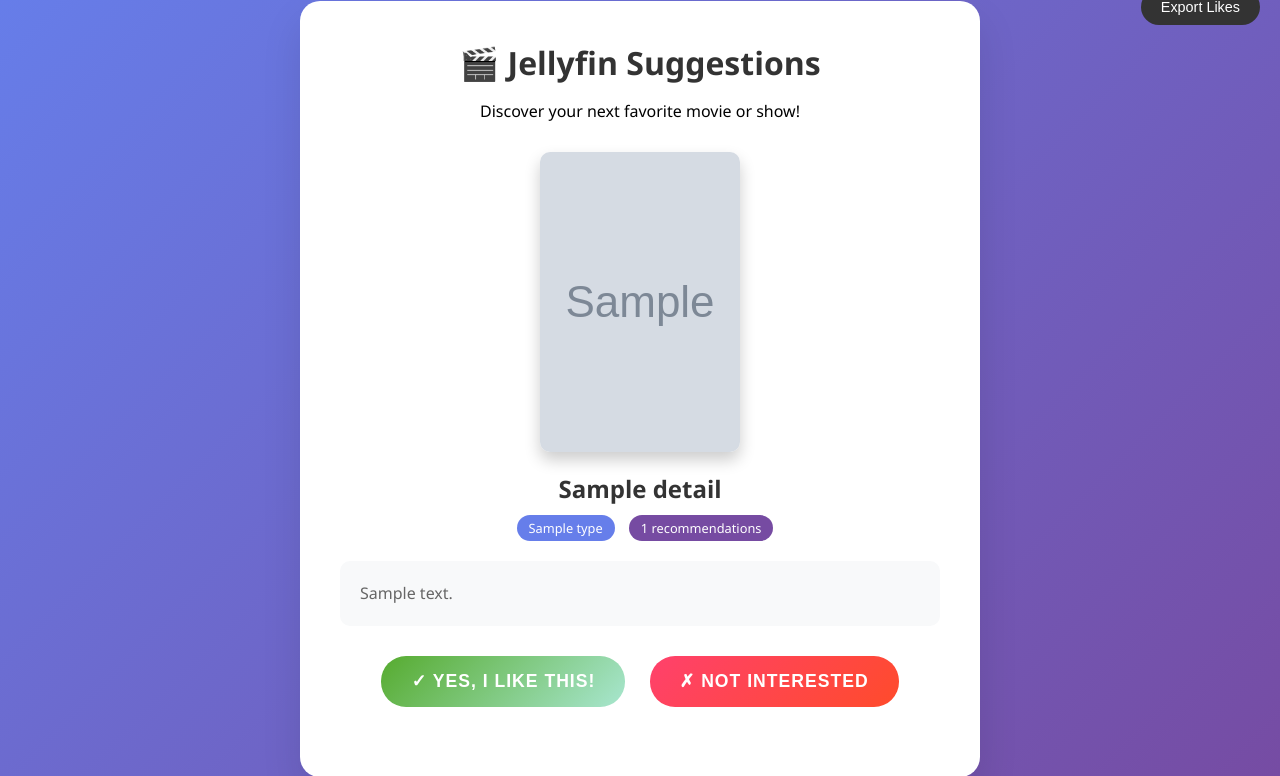
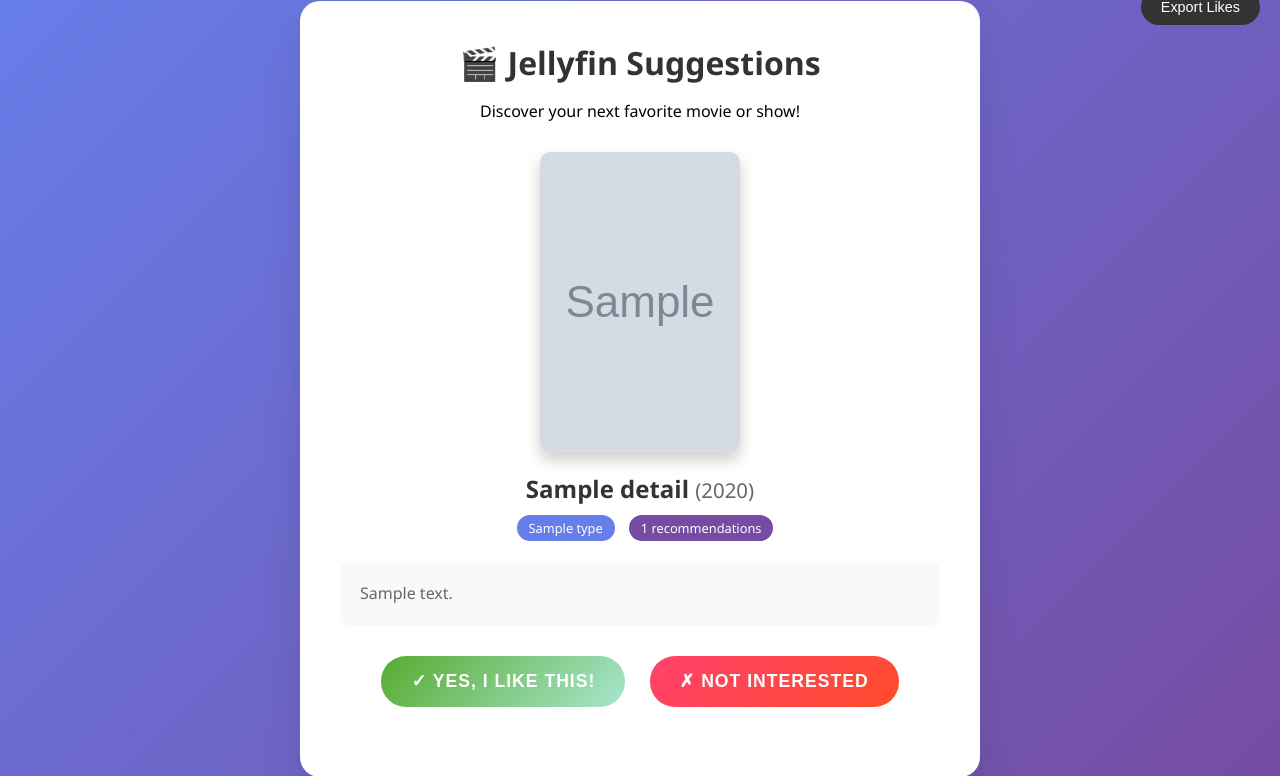
Before and after one commit to deathrjj/Jellyfin-TMBD-tinder, a Flask app: template templates/index.html in a window 1280 px wide. Shown: the part 31-807 px from the top of the page. Run offline with Flask 3, Linux system fonts and the light colour scheme; the template is opened without the code that fills it: most values are stand-ins (such as "Sample title", 1, 10 or a date in 2020); grey boxes marked "Sample" are stand-in pictures.

Commit message:
Add year display to movie/show titles - Updated get_tmdb_details() to extract release year from TMDb API - Modified HTML template to display year alongside title - Added CSS styling for year display - Supports both movies (release_date) and TV shows (first_air_date)

```diff
--- a/app.py
+++ b/app.py
@@ -103,24 +103,37 @@ def tmdb_get_similar(tmdb_id, content_type):
         return []
 
 def get_tmdb_details(title, content_type):
-    """Get title, description, and thumbnail from TMDb"""
+    """Get title, description, thumbnail, and year from TMDb"""
     result = tmdb_search(title, content_type)
     if not result:
         return {
             'title': title,
             'description': 'No description available',
             'thumbnail': None,
-            'tmdb_id': None
+            'tmdb_id': None,
+            'year': None
         }
 
     poster_path = result.get('poster_path')
     thumbnail = f"https://image.tmdb.org/t/p/w500{poster_path}" if poster_path else None
 
+    # Extract year from release_date (movies) or first_air_date (TV shows)
+    year = None
+    if content_type.lower() == "movie":
+        release_date = result.get('release_date')
+        if release_date:
+            year = release_date.split('-')[0]  # Extract year from YYYY-MM-DD format
+    else:  # TV show
+        first_air_date = result.get('first_air_date')
+        if first_air_date:
+            year = first_air_date.split('-')[0]  # Extract year from YYYY-MM-DD format
+
     return {
         'title': result.get('title') or result.get('name', title),
         'description': result.get('overview', 'No description available'),
         'thumbnail': thumbnail,
-        'tmdb_id': result.get('id')
+        'tmdb_id': result.get('id'),
+        'year': year
     }
 
 def update_recommendations(title, content_type):
--- a/templates/index.html
+++ b/templates/index.html
@@ -61,6 +61,11 @@
             font-weight: bold;
             color: #333;
             margin: 20px 0 10px;
+        }
+        .year {
+            font-weight: normal;
+            color: #666;
+            font-size: 0.85em;
         }
         .type-badge {
             display: inline-block;
@@ -155,7 +160,12 @@
                 {% endif %}
             </div>
 
-            <div class="title">{{ details.title }}</div>
+            <div class="title">
+                {{ details.title }}
+                {% if details.year %}
+                    <span class="year">({{ details.year }})</span>
+                {% endif %}
+            </div>
             <div>
                 <span class="type-badge">{{ suggestion.Type }}</span>
                 <span class="count-badge">{{ suggestion.Count }} recommendations</span>
```
